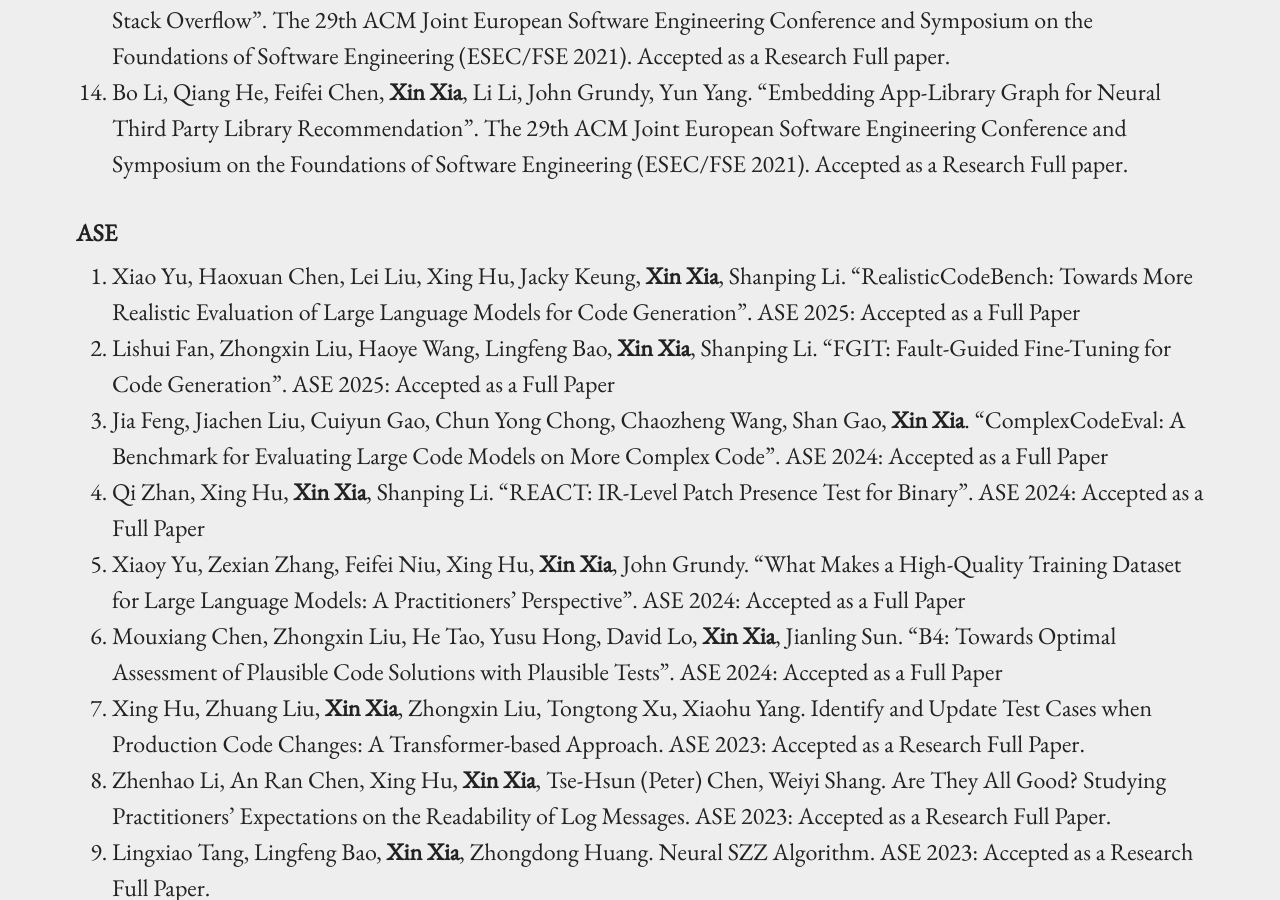
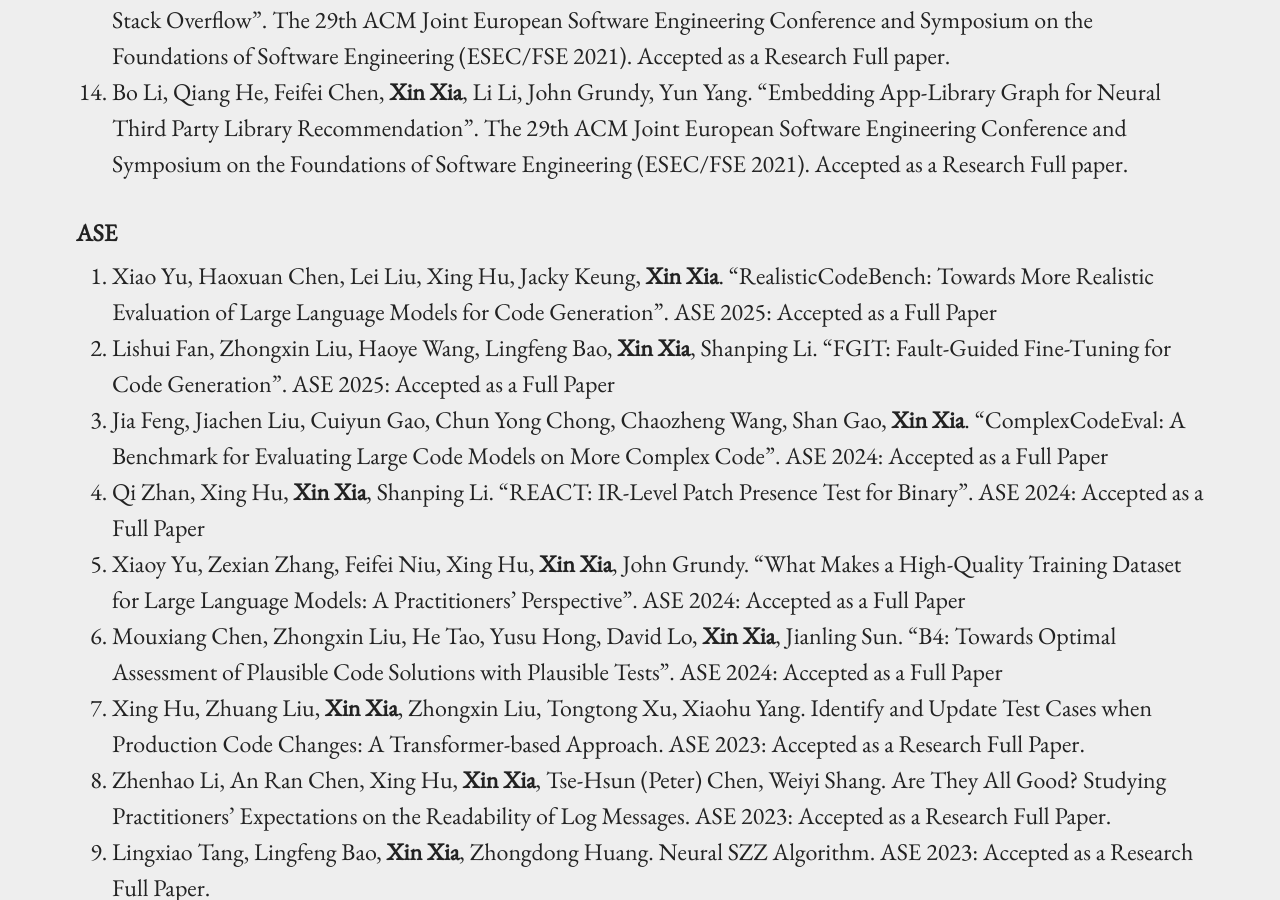
Before and after one commit to xin-xia/xin-xia.github.io, a Jekyll site: the page built from index.md, in a window 1280 px wide and 900 px high, scrolled down 14537 px. Built offline with Jekyll 4.4.1, drawn with Linux system fonts in a browser that asks for light colours.

Commit message:
Update index.md

```diff
--- a/index.md
+++ b/index.md
@@ -203,7 +203,7 @@ Case Study of Code Clone Detection and Defect Prediction". IEEE Transactions on
 
 #### ASE
 
-1. Xiao Yu, Haoxuan Chen, Lei Liu, Xing Hu, Jacky Keung, <strong>Xin Xia</strong>, Shanping Li.  "RealisticCodeBench: Towards More Realistic Evaluation of Large Language Models for Code Generation". ASE 2025: Accepted as a Full Paper <br />
+1. Xiao Yu, Haoxuan Chen, Lei Liu, Xing Hu, Jacky Keung, <strong>Xin Xia</strong>.  "RealisticCodeBench: Towards More Realistic Evaluation of Large Language Models for Code Generation". ASE 2025: Accepted as a Full Paper <br />
 1. Lishui Fan, Zhongxin Liu, Haoye Wang, Lingfeng Bao, <strong>Xin Xia</strong>, Shanping Li.  "FGIT: Fault-Guided Fine-Tuning for Code Generation". ASE 2025: Accepted as a Full Paper <br />
 1. Jia Feng, Jiachen Liu, Cuiyun Gao, Chun Yong Chong, Chaozheng Wang, Shan Gao, <strong>Xin Xia</strong>. "ComplexCodeEval: A Benchmark for Evaluating Large Code Models on More Complex Code". ASE 2024: Accepted as a Full Paper <br />
 1. Qi Zhan, Xing Hu, <strong>Xin Xia</strong>, Shanping Li.  "REACT: IR-Level Patch Presence Test for Binary". ASE 2024: Accepted as a Full Paper <br />
```
